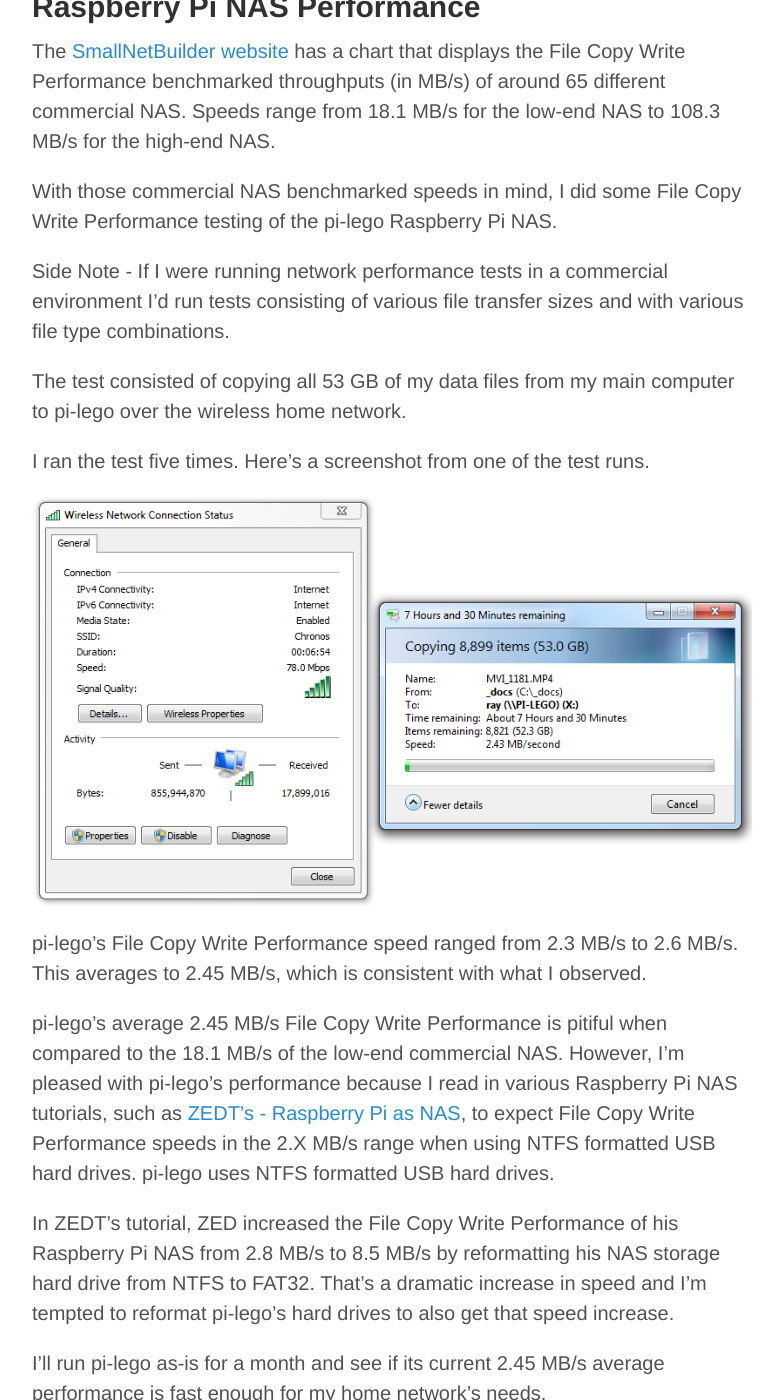
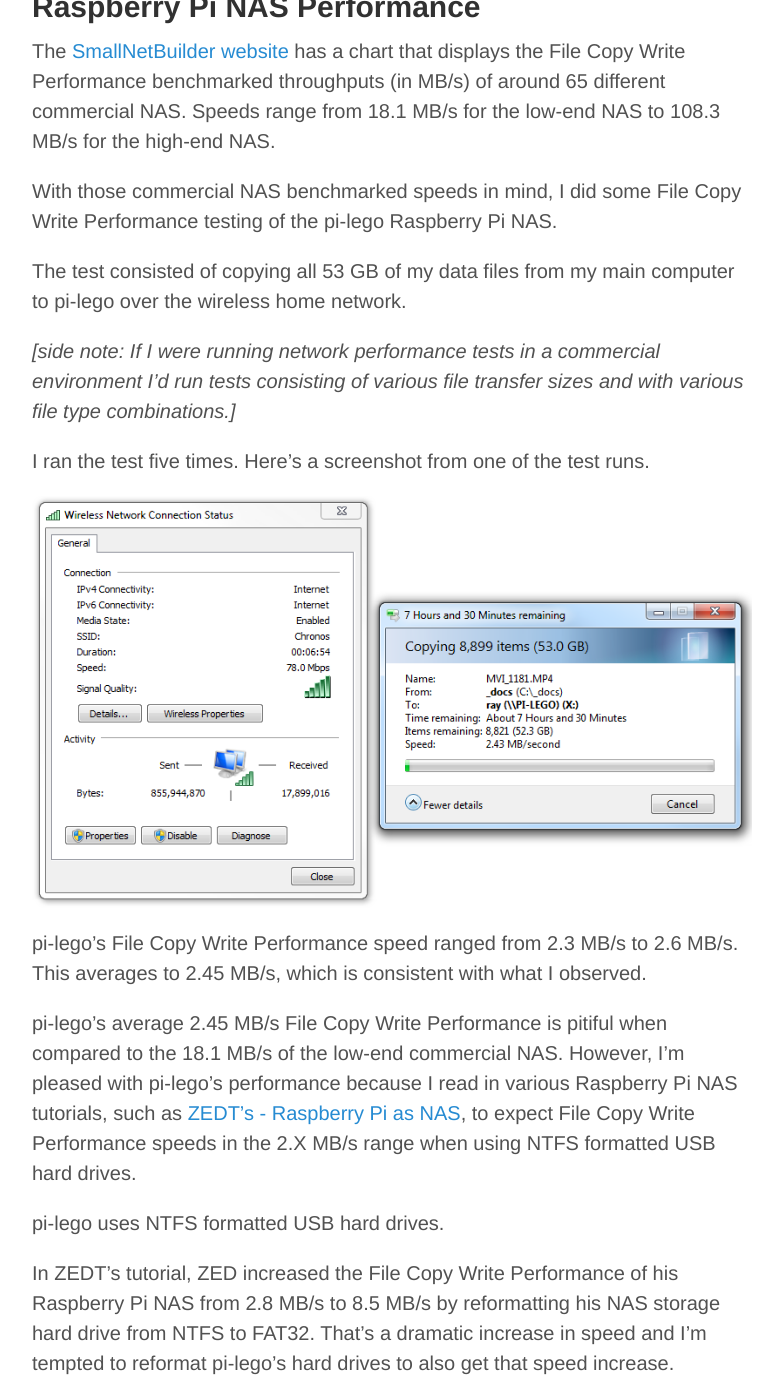
Before and after one commit to raywritescode/raywritescode.github.io, a Jekyll site: the page built from _posts/2014-04-09-raspberry-pi-nas.md, in a window 1280 px wide and 1400 px high, scrolled down 9339 px. Shown: the whole window, without its empty margins (248-1031 px from the left). Built offline with Jekyll 4.4.1, drawn with Linux system fonts in a browser that asks for light colours; Markdown is read by kramdown in place of the engine named in the settings; comment, search, counter and statistics services are not loaded.

```diff
--- a/_posts/2014-04-09-raspberry-pi-nas.md
+++ b/_posts/2014-04-09-raspberry-pi-nas.md
@@ -144,9 +144,9 @@ The [SmallNetBuilder website](http://www.smallnetbuilder.com/nas/nas-charts/view
 
 With those commercial NAS benchmarked speeds in mind, I did some File Copy Write Performance testing of the pi-lego Raspberry Pi NAS.
 
-Side Note - If I were running network performance tests in a commercial environment I'd run tests consisting of various file transfer sizes and with various file type combinations.
+The test consisted of copying all 53 GB of my data files from my main computer to pi-lego over the wireless home network.
 
-The test consisted of copying all 53 GB of my data files from my main computer to pi-lego over the wireless home network.
+*[side note: If I were running network performance tests in a commercial environment I'd run tests consisting of various file transfer sizes and with various file type combinations.]*
 
 I ran the test five times. Here's a screenshot from one of the test runs.
 
@@ -154,7 +154,9 @@ I ran the test five times. Here's a screenshot from one of the test runs.
 
 pi-lego's File Copy Write Performance speed ranged from 2.3 MB/s to 2.6 MB/s. This averages to 2.45 MB/s, which is consistent with what I observed.
 
-pi-lego's average 2.45 MB/s File Copy Write Performance is pitiful when compared to the 18.1 MB/s of the low-end commercial NAS. However, I'm pleased with pi-lego's performance because I read in various Raspberry Pi NAS tutorials, such as [ZEDT's - Raspberry Pi as NAS](http://www.zedt.eu/tech/linux/raspberry-pi-as-nas/), to expect File Copy Write Performance speeds in the 2.X MB/s range when using NTFS formatted USB hard drives. pi-lego uses NTFS formatted USB hard drives.
+pi-lego's average 2.45 MB/s File Copy Write Performance is pitiful when compared to the 18.1 MB/s of the low-end commercial NAS. However, I'm pleased with pi-lego's performance because I read in various Raspberry Pi NAS tutorials, such as [ZEDT's - Raspberry Pi as NAS](http://www.zedt.eu/tech/linux/raspberry-pi-as-nas/), to expect File Copy Write Performance speeds in the 2.X MB/s range when using NTFS formatted USB hard drives.
+
+pi-lego uses NTFS formatted USB hard drives.
 
 In ZEDT's tutorial, ZED increased the File Copy Write Performance of his Raspberry Pi NAS from 2.8 MB/s to 8.5 MB/s by reformatting his NAS storage hard drive from NTFS to FAT32. That's a dramatic increase in speed and I'm tempted to reformat pi-lego's hard drives to also get that speed increase.
 
```
